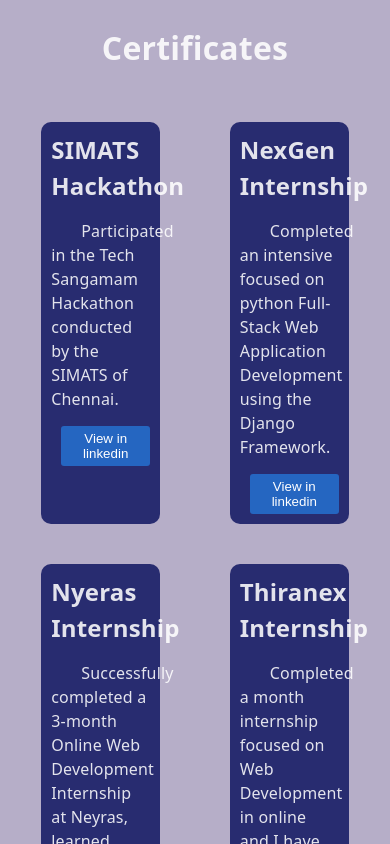
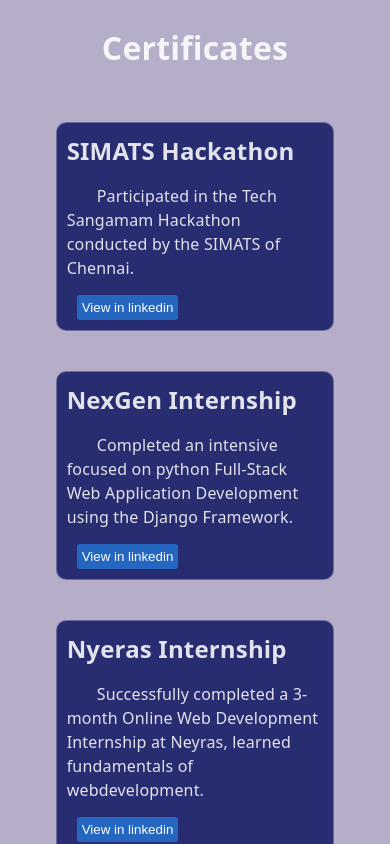
Before and after one commit to Dineshkumar2006111/Official-Portfolio, a React (Vite) app: page /project in a window 390 px wide. Shown: the part 6400-7244 px from the top of the page. Built offline with nearby package versions, Linux system fonts and the light colour scheme; a web font is replaced by a local one.

Commit message:
certificate

```diff
--- a/src/App.css
+++ b/src/App.css
@@ -1126,9 +1126,17 @@
     width: 27%;
     background-color: rgb(40, 44, 112);
     padding: 10px;
+    border: 1px solid rgba(255, 255, 255, 0.304);
     border-radius: 10px;
     height: auto;
+    transition: 0.3 ease-in;
 }
+
+.cert-item:hover{
+    transform: translateY(-6px);
+    box-shadow: 0px 0px 10px rgb(79, 79, 248);
+}
+
 .cert-item p{
     margin-top: 15px;
     text-indent: 30px;
@@ -1146,3 +1154,14 @@
     text-decoration: none;
     color: white;
 }
+
+@media (max-width:798px){
+    .cert-item{
+        width: 40%;
+    }
+}
+@media (max-width:440px){
+    .cert-item{
+        width: 70%;
+    }
+}
```
